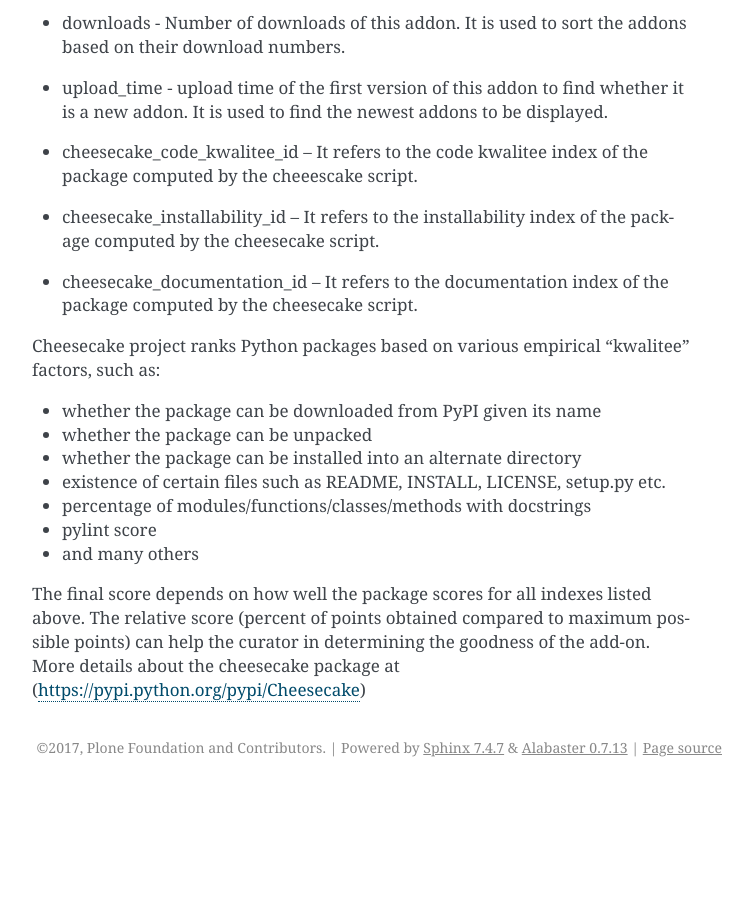
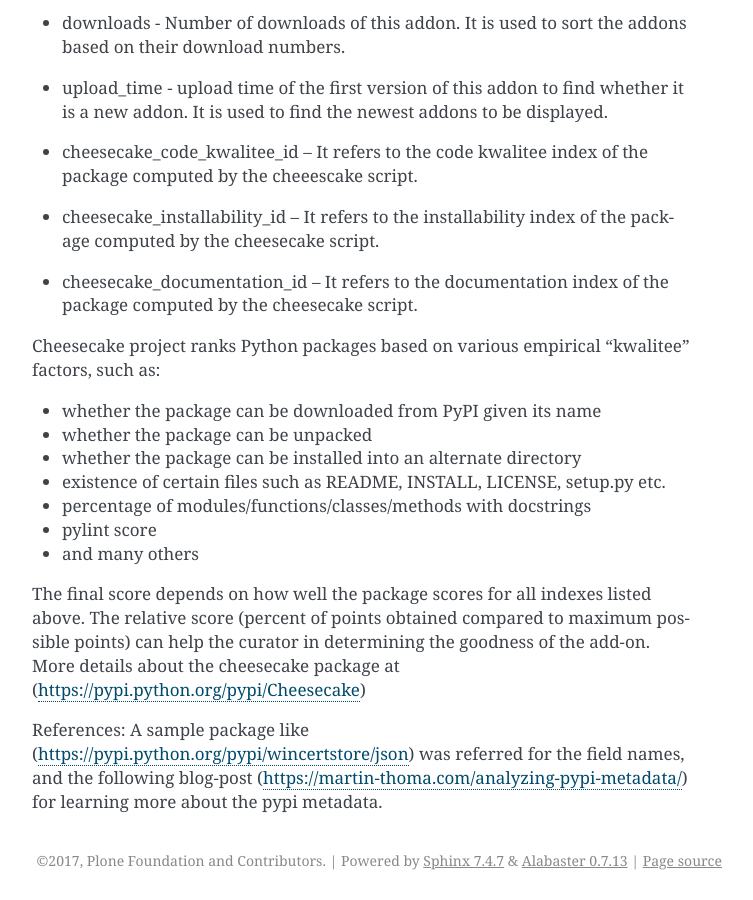
Before and after one commit to plone/ploneorg.addonlisting, a Sphinx documentation site: the page built from docs/implementation.rst, in a window 1280 px wide and 900 px high, scrolled down 1528 px. Shown: the whole window, without its empty margins (388-1141 px from the left). Built offline with Sphinx 7.4.7, drawn with Linux system fonts in a browser that asks for light colours; before the commit the page ends 2315 px from its top, so only the background shows below that.

Commit message:
add ref links to docs

```diff
--- a/docs/implementation.rst
+++ b/docs/implementation.rst
@@ -59,3 +59,6 @@ Cheesecake project  ranks Python packages based on various empirical “kwalitee
 The final score depends on how well the package scores for all indexes listed above. The relative score  (percent of
 points obtained compared to maximum possible points) can help the curator in determining  the goodness of the add-on.
 More details about the cheesecake package at (https://pypi.python.org/pypi/Cheesecake)
+
+References:  A sample package like (https://pypi.python.org/pypi/wincertstore/json) was referred for the field names,
+and the following blog-post (https://martin-thoma.com/analyzing-pypi-metadata/) for learning more about the pypi metadata.
```
